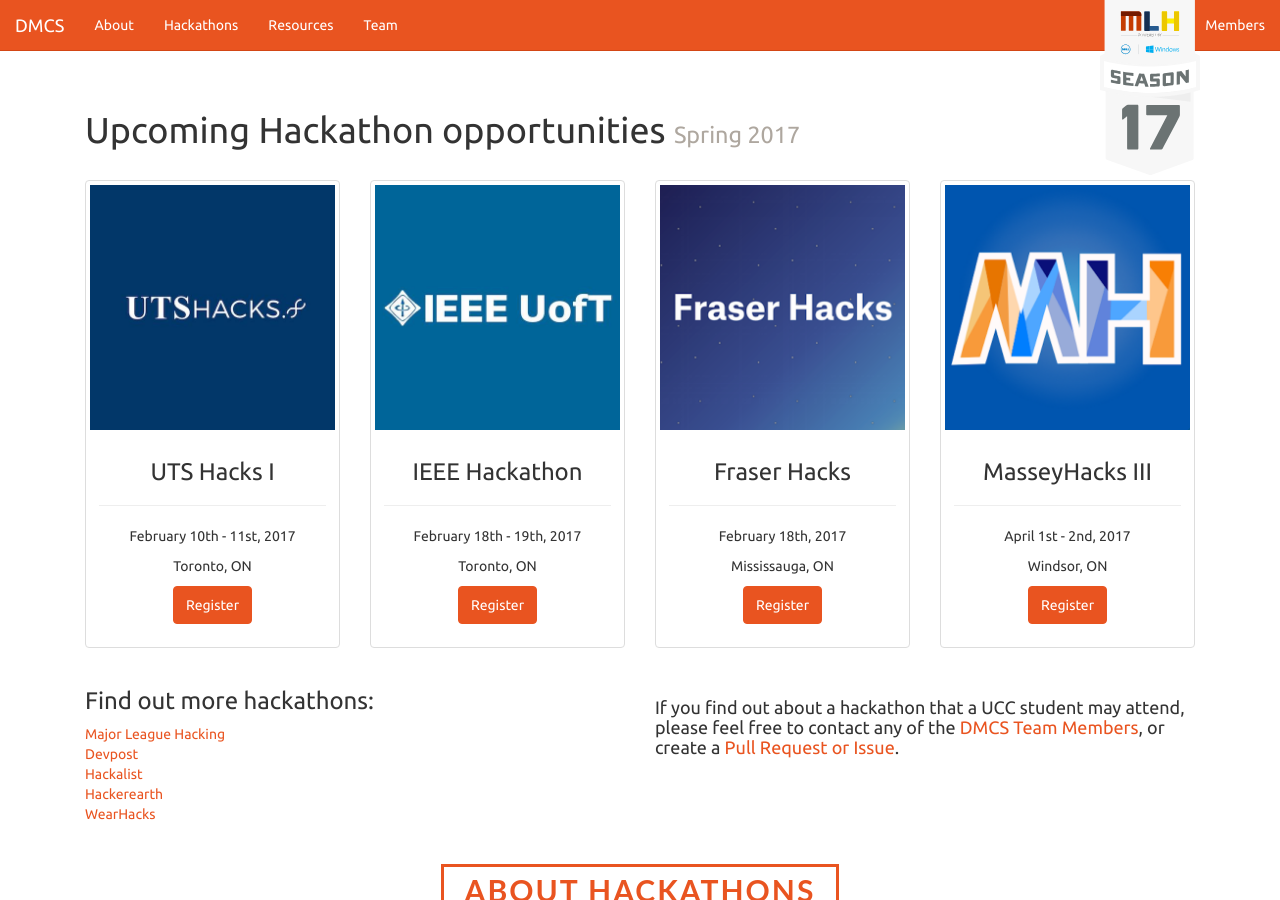
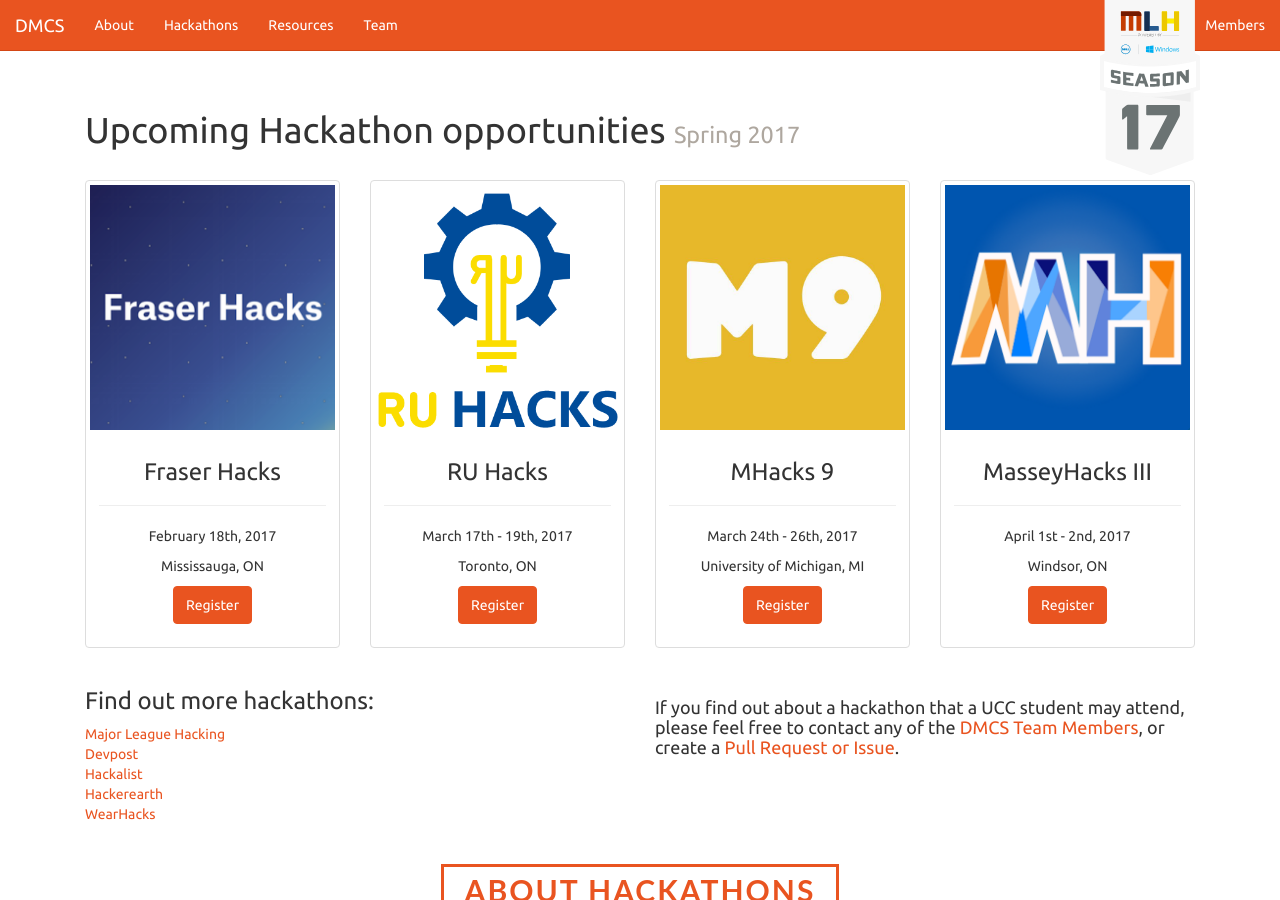
Before and after one commit to mattxwang/dmcs.tech, a Jekyll site: the page built from hackathons.html, in a window 1280 px wide and 900 px high. Built offline with Jekyll 4.4.1, drawn with Linux system fonts in a browser that asks for light colours.

Commit message:
update hackathon info
add ru hacks and Mhacks
take out utshacks and ieee hacks

```diff
--- a/_data/hackathons.yml
+++ b/_data/hackathons.yml
@@ -1,17 +1,3 @@
-utshacks:
-  name: UTS Hacks I
-  image: utshacks.jpg
-  date: February 10th - 11st, 2017
-  location: Toronto, ON
-  link: http://www.utshacks.com/
-
-ieee:
-  name: IEEE Hackathon
-  image: ieee.jpg
-  date: February 18th - 19th, 2017
-  location: Toronto, ON
-  link: http://ieeehardwarehackathon.org/
-
 fraser:
   name: Fraser Hacks
   image: fraser.png
@@ -19,6 +5,20 @@ fraser:
   location: Mississauga, ON
   link: https://www.eventbrite.ca/e/fraser-hacks-tickets-30046212029
 
+ruhacks:
+  name: RU Hacks
+  image: ruhacks.png
+  date: March 17th - 19th, 2017
+  location: Toronto, ON
+  link: http://www.ruhacks.com/
+
+mhacks:
+  name: MHacks 9
+  image: mhacks.jpg
+  date: March 24th - 26th, 2017
+  location: University of Michigan, MI
+  link: https://mhacks.org/
+
 massey:
   name: MasseyHacks III
   image: massey.png
```
Also changed, not shown: img/hackathons/ieee.jpg (deleted), img/hackathons/mhacks.jpg (added), img/hackathons/ruhacks.png (added), img/hackathons/utshacks.jpg (deleted).
